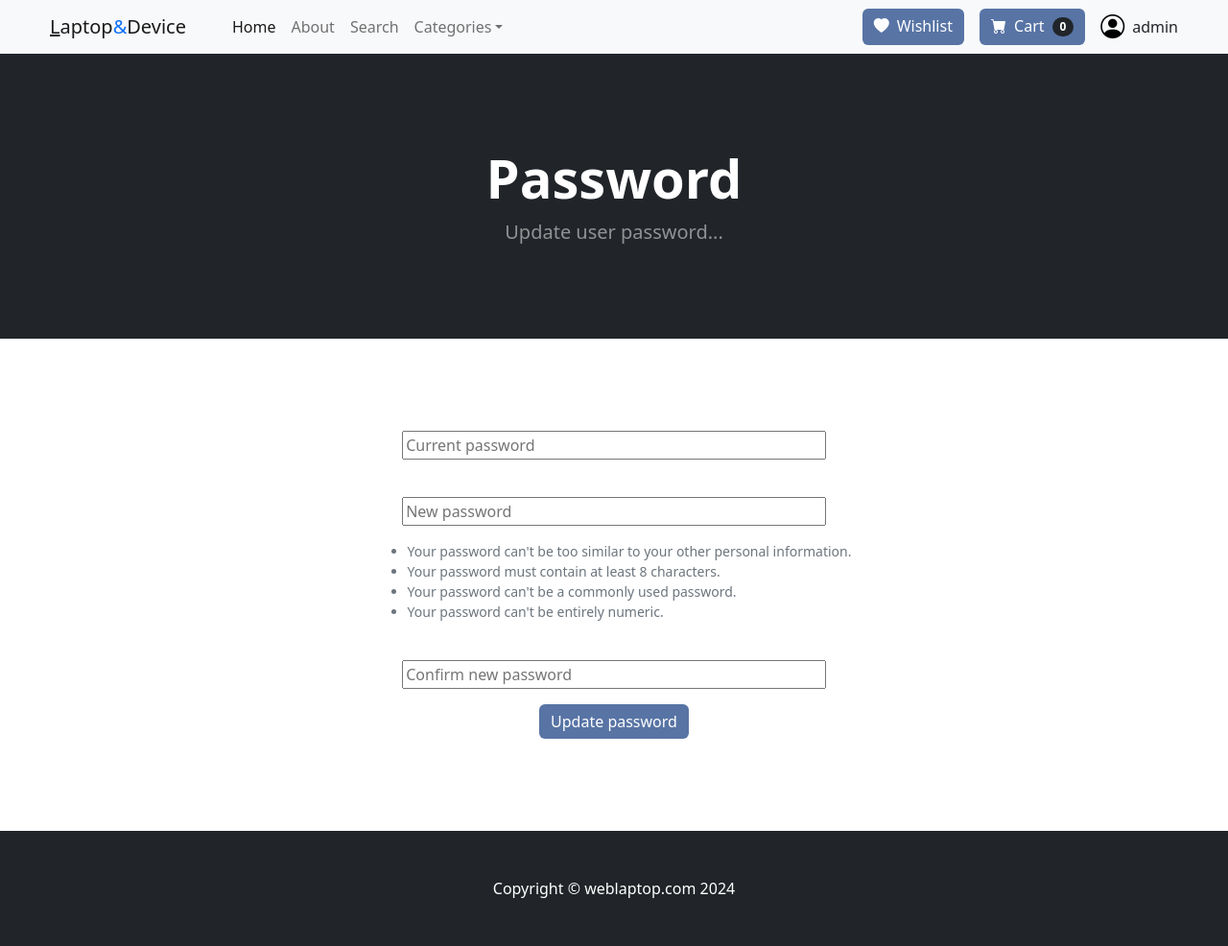
After one commit to thuong-2305/project-web-ecommerce-python, a Django app: page /update_password/ in a window 1280 px wide. The commit adds this page. Shown: the whole page at 96% size. Run offline with Django 5.2, Linux system fonts and the light colour scheme; a user stored in the database is signed in; some libraries are stand-ins or nearby versions.

Commit message:
Them update password

```diff
--- a/store/forms.py
+++ b/store/forms.py
@@ -1,6 +1,37 @@
 from django.contrib.auth.models import User
-from django.contrib.auth.forms import UserCreationForm, UserChangeForm
+from django.contrib.auth.forms import UserCreationForm, UserChangeForm, SetPasswordForm
 from django import forms
+
+class ChangePasswordForm(SetPasswordForm):
+	current_password = forms.CharField(
+        widget=forms.PasswordInput(attrs={
+            'style': 'width: 40%; margin-bottom: 15px',
+            'placeholder': 'Current password'
+        }),
+        label="Current Password",
+        required=True
+    )
+
+	class Meta:
+		model = User
+		fields = ['current_password', 'new_password1', 'new_password2']
+
+	def __init__(self, *args, **kwargs):
+		self.user = kwargs.pop('user')  # Lấy user hiện tại
+		super(ChangePasswordForm, self).__init__(self.user, *args, **kwargs)
+
+		self.fields['new_password1'].widget.attrs['style'] = 'width: 40%'
+		self.fields['new_password1'].widget.attrs['placeholder'] = 'New password'
+
+		self.fields['new_password2'].widget.attrs['style'] = 'width: 40%'
+		self.fields['new_password2'].widget.attrs['placeholder'] = 'Confirm new password'
+
+	def clean_current_password(self):
+		current_password = self.cleaned_data.get('current_password')
+		if not self.user.check_password(current_password):
+			raise forms.ValidationError("Current password is incorrect.")
+		return current_password
+
 
 class UpdateUserForm(UserChangeForm):
 	email = forms.EmailField(label="", widget=forms.TextInput(attrs={'placeholder':'Email Address'}))
--- /dev/null
+++ b/store/templates/update_password.html
@@ -0,0 +1,40 @@
+{% extends 'base.html' %}
+
+{% block content %}
+<!-- Header-->
+<header class="bg-dark py-5">
+    <div class="container px-4 px-lg-5 my-5">
+        <div class="text-center text-white">
+            <h1 class="display-4 fw-bolder">Password</h1>
+            <p class="lead fw-normal text-white-50 mb-0">Update user password...</p>
+        </div>
+    </div>
+</header>
+<!-- Section-->
+<section class="pb-5">
+    <div class="container px-4 px-lg-5 mt-5">
+        <form method="post" action="{% url 'update_password' %}"
+            class="sign-up-form d-flex align-items-center justify-content-center flex-column py-5 overflow-hidden">
+            {% csrf_token %}
+
+            <!-- <div class="d-flex justify-content-between"> -->
+            {{ form.current_password }}
+            <br>
+            {{ form.new_password1 }}
+
+            <ul class="small text-muted mt-3">
+                <li>Your password can't be too similar to your other personal information.</li>
+                <li>Your password must contain at least 8 characters.</li>
+                <li>Your password can't be a commonly used password.</li>
+                <li>Your password can't be entirely numeric.</li>
+            </ul>
+            <br>
+            {{ form.new_password2 }}
+
+            <button type="submit" class="btn btn-secondary mt-3">Update password</button>
+        </form>
+    </div>
+</section>
+
+
+{% endblock %}
--- a/store/urls.py
+++ b/store/urls.py
@@ -9,6 +9,7 @@ urlpatterns = [
     path('logout/',  views.logout_user, name='logout'),
     path('register/', views.register_user, name='register'),
     path('update_user/', views.update_user, name='update_user'),
+    path('update_password/', views.update_password, name='update_password'),
     path('product/<int:pk>', views.product, name='product'),
     path('category/<str:foo>', views.category, name='category'),
     path('category_summary/', views.category_summary, name='category_summary'),
--- a/store/views.py
+++ b/store/views.py
@@ -2,7 +2,7 @@ from django.shortcuts import render, redirect
 from .models import Product, Category
 from django.contrib.auth import authenticate, login, logout
 from django.contrib import messages
-from .forms import SignUpForm, UpdateUserForm
+from .forms import SignUpForm, UpdateUserForm, ChangePasswordForm
 from django.contrib.auth.models import User
 from django.db.models import Q
 
@@ -19,7 +19,28 @@ def search(request):
     else:
         return render(request, "search.html", {})
 
-
+def update_password(request):
+    if request.user.is_authenticated:
+        current_user = request.user
+        # Did they fill out the form
+        if request.method == 'POST':
+            form = ChangePasswordForm(user=current_user, data=request.POST)
+            # Is the form valid
+            if form.is_valid():
+                form.save()
+                messages.success(request, "Your password has been updated...")
+                login(request, current_user)
+                return redirect('login')
+            else:
+                for error in list(form.errors.values()):
+                    messages.error(request, error)
+                return redirect('update_password')
+        else:
+            form = ChangePasswordForm(user=current_user)
+            return render(request, 'update_password.html', {'form':form})
+    else:
+        form = ChangePasswordForm(request, "Please log in to update your password.")
+        return redirect('home')
 
 def update_user(request):
     if request.user.is_authenticated:
```
Also changed, not shown: store/templates/update_user.html (+8 -1 lines), db.sqlite3.
